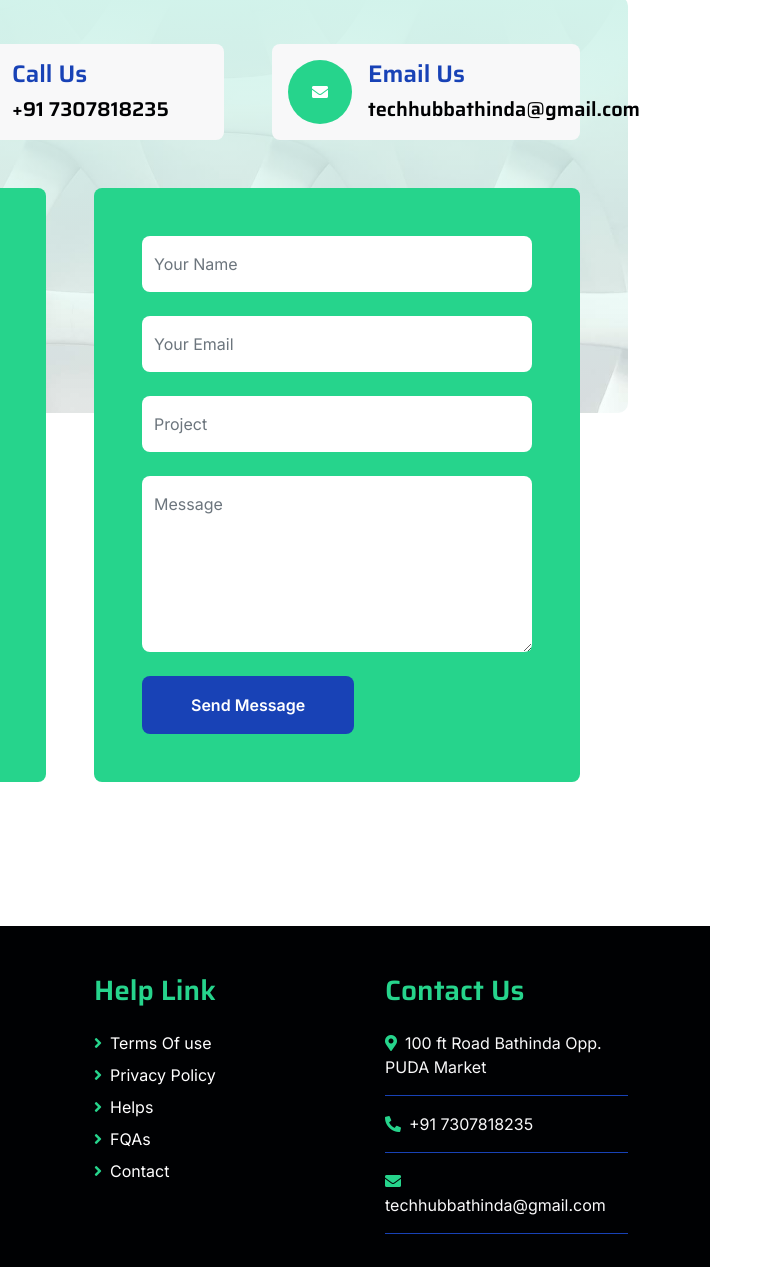
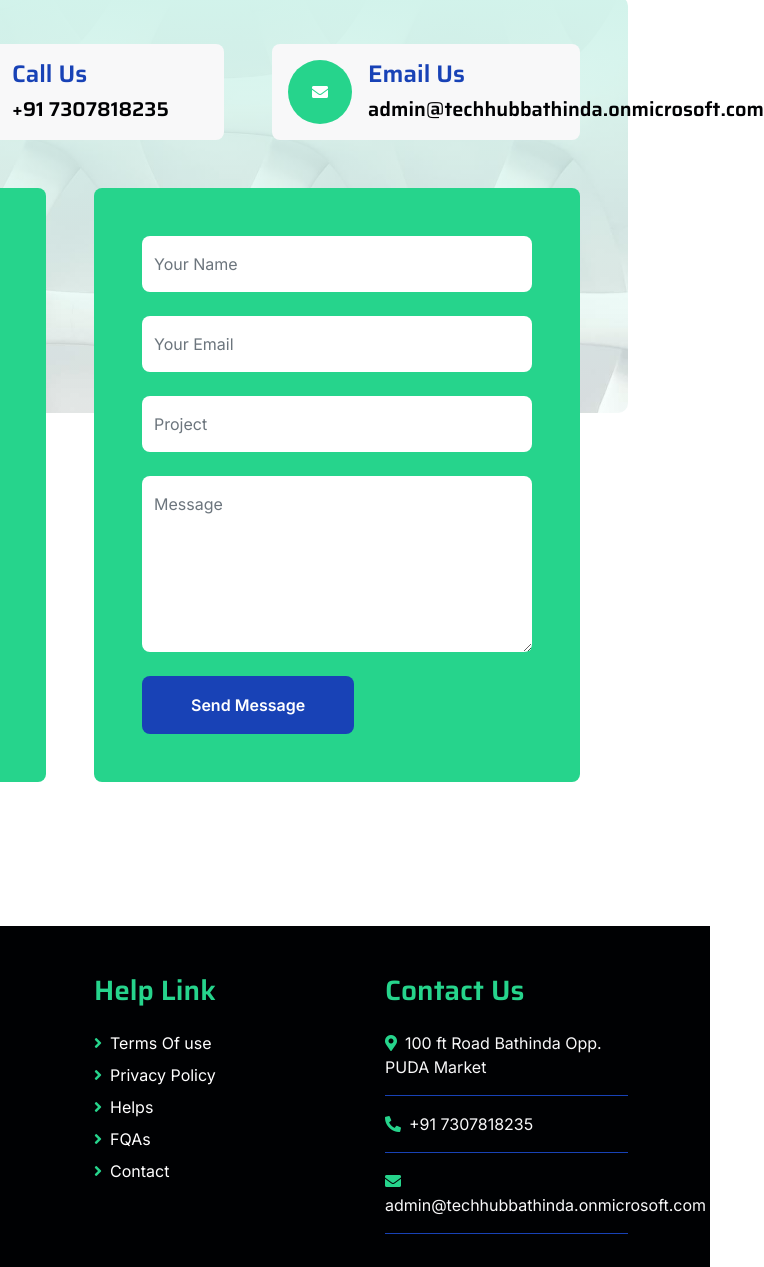
Before and after one commit to TechhubBathinda/Website, a plain HTML site: page index.html in a window 1280 px wide. Shown: the part 5913-7180 px from the top of the page, 570-1334 px from the left, 764 px wide, since content can reach past the window. Drawn offline with nearby package versions, Linux system fonts and the light colour scheme.

Commit message:
Update index.html

```diff
--- a/index.html
+++ b/index.html
@@ -813,7 +813,7 @@ It transforms ideas into functional software, powering the digital world.</p>
                                 </div>
                                 <div class="ms-3">
                                     <h4 class="text-primary">Email Us</h4>
-                                    <a class="h5" href="mailto:techhubbathinda@gmail.com" target="_blank">techhubbathinda@gmail.com</a>
+                                    <a class="h5" href="mailto:admin@techhubbathinda.onmicrosoft.com" target="_blank">admin@techhubbathinda.onmicrosoft.com</a>
                                 </div>
                             </div>
                         </div>
@@ -892,7 +892,7 @@ It transforms ideas into functional software, powering the digital world.</p>
                         <div class="text-white mt-4 d-flex flex-column contact-link">
                             <a href="#" class="pb-3 text-light border-bottom border-primary"><i class="fas fa-map-marker-alt text-secondary me-2"></i>100 ft Road Bathinda Opp. PUDA Market</a>
                             <a href="#" class="py-3 text-light border-bottom border-primary"><i class="fas fa-phone-alt text-secondary me-2"></i>+91 7307818235</a>
-                            <a href="#" class="py-3 text-light border-bottom border-primary"><i class="fas fa-envelope text-secondary me-2"></i> techhubbathinda@gmail.com</a>
+                            <a href="#" class="py-3 text-light border-bottom border-primary"><i class="fas fa-envelope text-secondary me-2"></i> admin@techhubbathinda.onmicrosoft.com</a>
                         </div>
                     </div>
                 </div>
```
